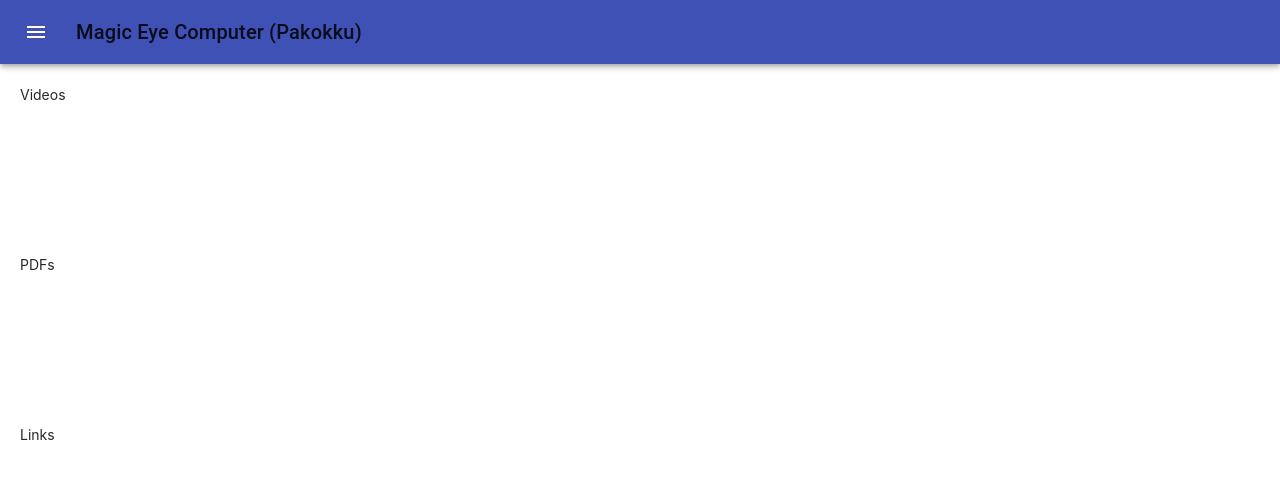
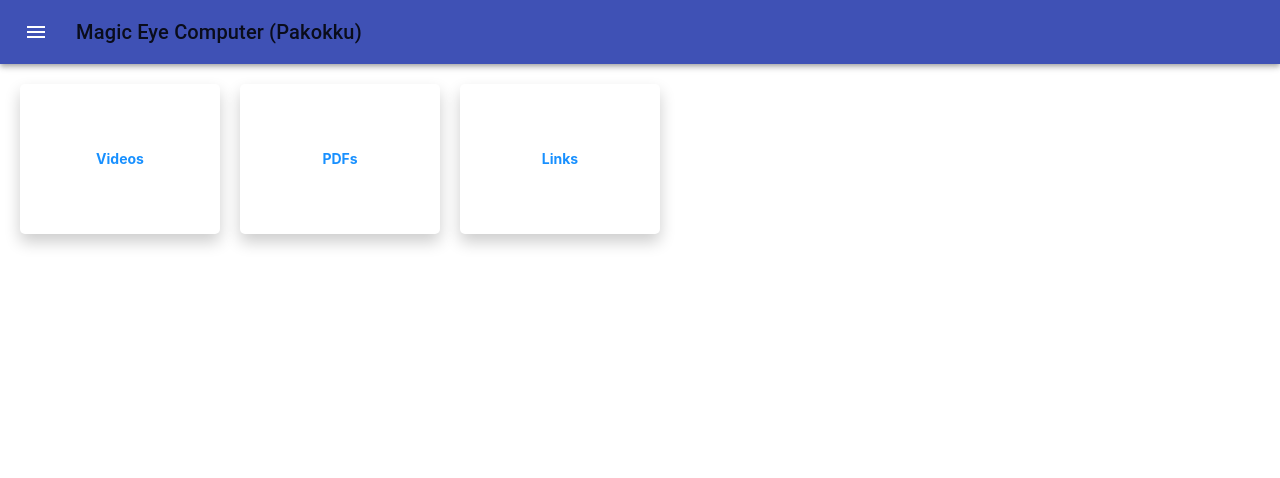
Before and after one commit to lwinmoehein/Magic-Eye-Web, a React (Create React App) app: page /courseContentDetail in a window 1280 px wide. Shown: the top 478 px of the page. Built offline with nearby package versions, Linux system fonts and the light colour scheme; sample sign-in values are in the browser's storage.

Commit message:
add:videos pdfs links lists

```diff
--- a/src/Routes.js
+++ b/src/Routes.js
@@ -1,6 +1,9 @@
 import React from "react";
 import Home from "./pages/Home";
 import About from "./pages/About";
+import Videos from "./pages/Videos";
+import Links from "./pages/Links";
+import PDFs from "./pages/PDFs";
 import Courses from "./pages/Courses";
 import CourseContents from "./pages/CourseContents";
 import CourseContentDetail from "./pages/CourseContentDetail";
@@ -29,6 +32,24 @@
       ></ProtectedRoute>
       <ProtectedRoute
         exact
+        path="/videos"
+        user={props.user}
+        component={Videos}
+      ></ProtectedRoute>
+      <ProtectedRoute
+        exact
+        path="/pdfs"
+        user={props.user}
+        component={PDFs}
+      ></ProtectedRoute>
+      <ProtectedRoute
+        exact
+        path="/links"
+        user={props.user}
+        component={Links}
+      ></ProtectedRoute>
+      <ProtectedRoute
+        exact
         path="/courseContentDetail"
         user={props.user}
         component={CourseContentDetail}
--- a/src/pages/CourseContentDetail.js
+++ b/src/pages/CourseContentDetail.js
@@ -1,13 +1,26 @@
 import React from "react";
 import "../styles/CourseContentDetailStyle.css";
 import { connect } from "react-redux";
+import { Link } from "react-router-dom";
 
 function CourseContentDetail(props) {
   return (
     <div className="courseContentWrapper">
-      <div>Videos</div>
-      <div>PDFs</div>
-      <div>Links</div>
+      <div>
+        <div>
+          <Link to="/videos">Videos</Link>
+        </div>
+      </div>
+      <div>
+        <div>
+          <Link to="/pdfs">PDFs</Link>
+        </div>
+      </div>
+      <div>
+        <div>
+          <Link to="/links">Links</Link>
+        </div>
+      </div>
     </div>
   );
 }
--- /dev/null
+++ b/src/pages/Links.js
@@ -0,0 +1,18 @@
+import React from "react";
+import { connect } from "react-redux";
+
+function Links() {
+  return <div>this is links</div>;
+}
+
+const mapStateToProps = (state) => {
+  return {
+    selectedCourseContent: state.app.selectedCourseContent,
+  };
+};
+
+const mapDispatchToProps = (dispatch) => {
+  return {};
+};
+
+export default connect(mapStateToProps, mapDispatchToProps)(Links);
--- /dev/null
+++ b/src/pages/PDFs.js
@@ -0,0 +1,18 @@
+import React from "react";
+import { connect } from "react-redux";
+
+function PDFs() {
+  return <div>this is pdfs</div>;
+}
+
+const mapStateToProps = (state) => {
+  return {
+    selectedCourseContent: state.app.selectedCourseContent,
+  };
+};
+
+const mapDispatchToProps = (dispatch) => {
+  return {};
+};
+
+export default connect(mapStateToProps, mapDispatchToProps)(PDFs);
--- /dev/null
+++ b/src/pages/Videos.js
@@ -0,0 +1,18 @@
+import React from "react";
+import { connect } from "react-redux";
+
+function Videos() {
+  return <div>this is videos</div>;
+}
+
+const mapStateToProps = (state) => {
+  return {
+    selectedCourseContent: state.app.selectedCourseContent,
+  };
+};
+
+const mapDispatchToProps = (dispatch) => {
+  return {};
+};
+
+export default connect(mapStateToProps, mapDispatchToProps)(Videos);
--- a/src/styles/CourseContentDetailStyle.css
+++ b/src/styles/CourseContentDetailStyle.css
@@ -9,17 +9,28 @@
   height: 100%;
 }
 .courseContentWrapper > div {
+  display: flex;
+  font-weight: bolder;
+  color: black;
   margin-bottom: 10px;
   border-radius: 5px;
+  padding: 1em;
+  flex: 1;
+  min-height: 100px;
+  text-align: center;
+  justify-content: center;
+  align-items: center;
+  box-shadow: 0 8px 16px 0 rgba(0, 0, 0, 0.2);
 }
 @media screen and (min-width: 800px) {
-  .coursesWrapper {
+  .courseContentWrapper {
     display: flex;
     flex-flow: row;
   }
   .courseContentWrapper > div {
-    min-width: 150px;
+    max-width: 200px;
     min-height: 150px;
     margin: 10px;
+    padding: 1em;
   }
 }
```
Also changed, not shown: src/pages/ViewVideo.js (added, +18 -0 lines), src/pages/ViewLink.js (added), src/pages/ViewPDF.js (added).
